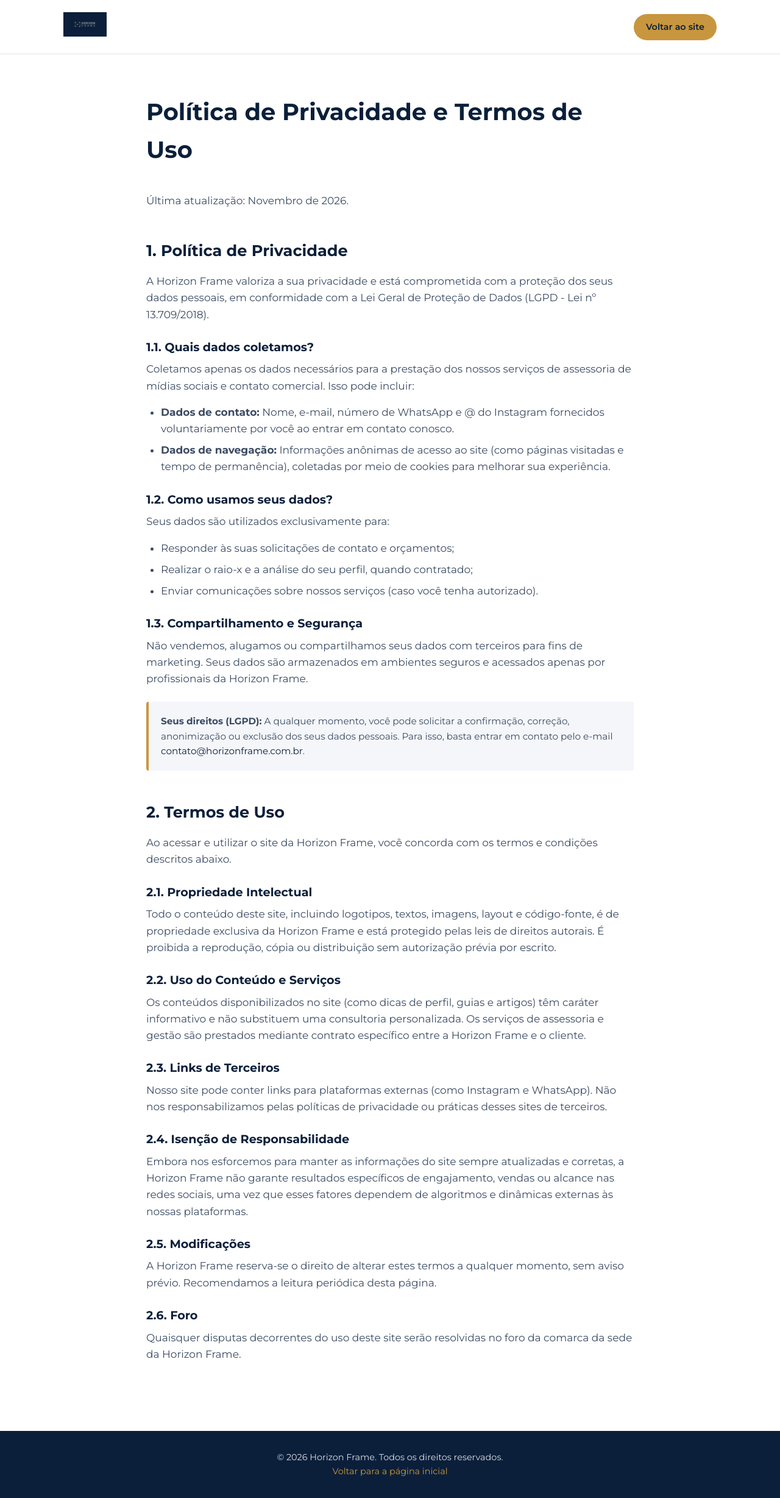
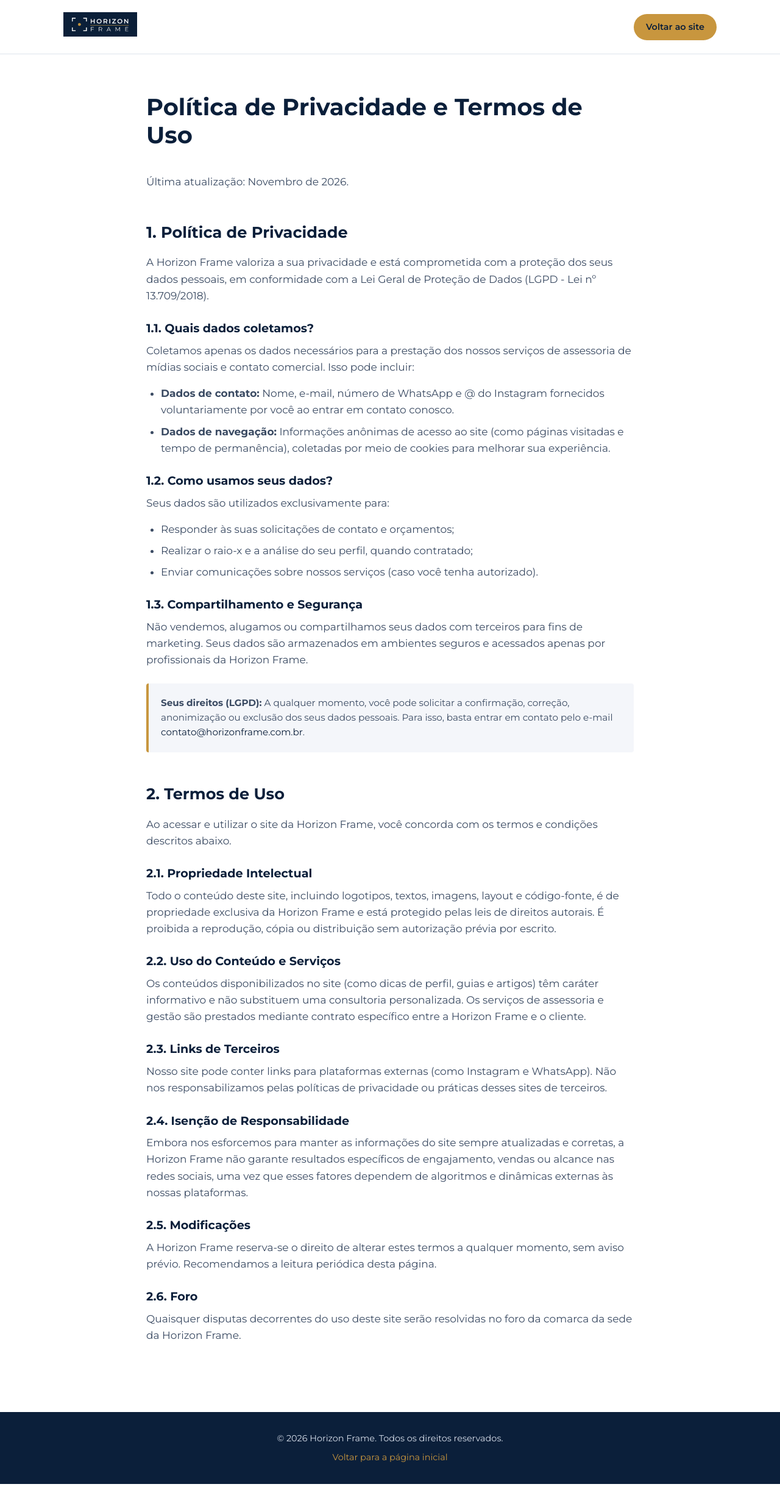
Before and after one commit to HorizonFrame/horizonframe, a plain HTML site: page politica.html in a window 1280 px wide. Shown: the whole page at 61% size. After the commit the page ends 2434 px from the top, so only its background shows below. Drawn offline with Linux system fonts and the light colour scheme.

Commit message:
Update privacy policy page with new meta and logo

```diff
--- a/politica.html
+++ b/politica.html
@@ -4,10 +4,16 @@
   <meta charset="UTF-8" />
   <meta name="viewport" content="width=device-width, initial-scale=1.0" />
   <title>Política de Privacidade e Termos | Horizon Frame</title>
+  <meta name="description" content="Política de Privacidade e Termos de Uso da Horizon Frame." />
+
+  <!-- Favicon -->
   <link rel="icon" type="image/png" href="simbolo-claro.png" />
+
+  <!-- Fontes -->
   <link rel="preconnect" href="https://fonts.googleapis.com" />
   <link rel="preconnect" href="https://fonts.gstatic.com" crossorigin />
   <link href="https://fonts.googleapis.com/css2?family=Montserrat:wght@400;500;600;700;800&display=swap" rel="stylesheet" />
+
   <style>
     /* Mesmos tokens da marca */
     :root {
@@ -20,16 +26,24 @@
     body { font-family: var(--font); font-weight: 400; font-size: 17px; line-height: 1.6; color: var(--text-sec); background: var(--white); }
     a { text-decoration: none; color: var(--navy); }
 
-    /* Header Simplificado */
+    .container { max-width: 800px; margin: 0 auto; padding: 0 24px; }
+
+    /* Header (Padronizado) */
     .header { background: var(--white); border-bottom: 1px solid var(--line); padding: 20px 0; }
-    .container { max-width: 800px; margin: 0 auto; padding: 0 24px; }
     .header .container { max-width: 1120px; display: flex; justify-content: space-between; align-items: center; }
-    .logo img { height: 40px; }
-    .btn { background: var(--gold); color: var(--navy); padding: 10px 20px; border-radius: 999px; font-weight: 600; font-size: 0.9rem; }
+
+    .logo img {
+      height: 40px;
+      width: auto;
+      object-fit: contain;
+    }
+
+    .btn { background: var(--gold); color: var(--navy); padding: 10px 20px; border-radius: 999px; font-weight: 600; font-size: 0.9rem; transition: 0.2s; }
+    .btn:hover { background: #d9a852; transform: translateY(-1px); }
 
     /* Conteúdo de Texto */
     .legal-content { padding: 64px 0 96px; }
-    .legal-content h1 { color: var(--navy); font-size: 2.4rem; margin-bottom: 40px; }
+    .legal-content h1 { color: var(--navy); font-size: 2.4rem; margin-bottom: 40px; line-height: 1.2; }
     .legal-content h2 { color: var(--navy); font-size: 1.6rem; margin-top: 48px; margin-bottom: 16px; }
     .legal-content h3 { color: var(--navy); font-size: 1.2rem; margin-top: 24px; margin-bottom: 8px; }
     .legal-content p { margin-bottom: 16px; }
@@ -37,16 +51,19 @@
     .legal-content li { margin-bottom: 8px; }
     .legal-content .highlight { background: var(--bg-light); padding: 20px; border-left: 4px solid var(--gold); border-radius: 4px; margin: 24px 0; font-size: 0.95rem; }
 
-    /* Footer Simplificado */
+    /* Footer (Padronizado) */
     .footer { background: var(--navy); color: var(--text-on-navy); padding: 32px 0; text-align: center; font-size: 0.9rem; }
-    .footer a { color: var(--gold); }
+    .footer a { color: var(--gold); transition: color 0.2s; }
+    .footer a:hover { color: var(--white); }
   </style>
 </head>
 <body>
 
+  <!-- HEADER -->
   <header class="header">
     <div class="container">
-      <a href="index.html" class="logo"><img src="logo-horizontal.png" alt="Horizon Frame" /></a>
+      <!-- AQUI A LOGO CORRIGIDA -->
+      <a href="index.html" class="logo"><img src="logo-horizontal.jpg" alt="Horizon Frame" /></a>
       <a href="index.html" class="btn">Voltar ao site</a>
     </div>
   </header>
@@ -105,10 +122,11 @@
 
   </main>
 
+  <!-- FOOTER -->
   <footer class="footer">
     <div class="container">
       <p>© 2026 Horizon Frame. Todos os direitos reservados.</p>
-      <p><a href="index.html">Voltar para a página inicial</a></p>
+      <p style="margin-top: 8px;"><a href="index.html">Voltar para a página inicial</a></p>
     </div>
   </footer>
 
```
